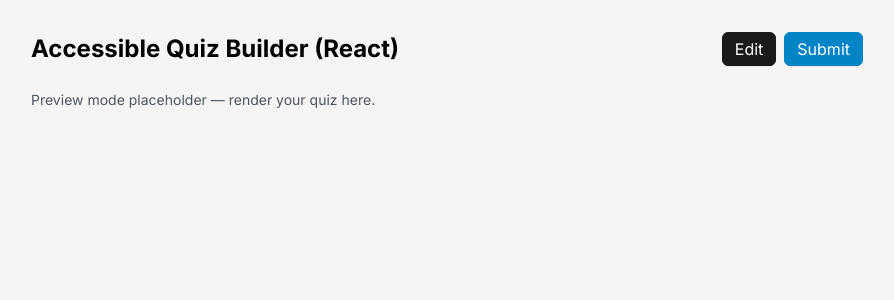
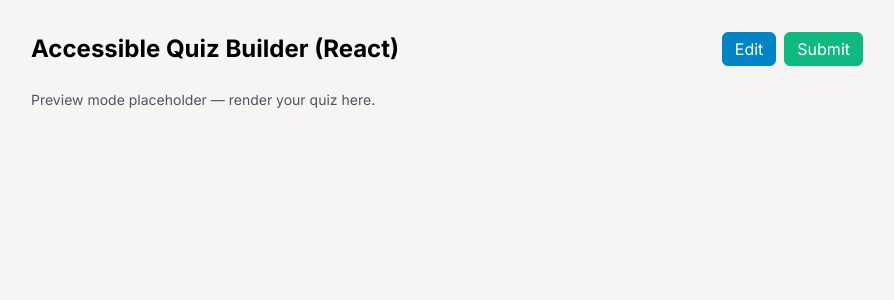
Before and after one commit to Kgaogel09/quiz-builder, a React (Vite) app: page / in a window 1280 px wide. Both pictures are taken after a click on the button "Preview". Shown: the top 300 px of the page, without its empty margins (193-1087 px from the left). Built offline with nearby package versions, Linux system fonts and the light colour scheme.

Commit message:
refactor(style): restore button colors for improved visibility and consistency in App component

```diff
--- a/src/App.tsx
+++ b/src/App.tsx
@@ -26,7 +26,7 @@ export default function App() {
           <button
             type="button"
             aria-pressed={mode === "edit" || mode === "preview"}
-            className="text-white bg-[#191918] border border-[#191918] px-3 py-1 rounded-md shadow-sm transition"
+            className="text-white bg-sky-600 border border-sky-600 px-3 py-1 rounded-md shadow-sm transition"
             onClick={toggleMode}
           >
             {mode === "edit" ? "Preview" : "Edit"}
@@ -34,7 +34,7 @@ export default function App() {
           <button
             type="button"
             aria-pressed={mode === "results"}
-            className="text-white bg-sky-600 border border-sky-600 px-3 py-1 rounded-md shadow-sm transition"
+            className="text-white bg-emerald-500 border border-emerald-500 rounded-md shadow-sm  px-3 py-1 transition"
             onClick={() => setMode("results")}
             hidden={mode === "edit"}
           >
```
